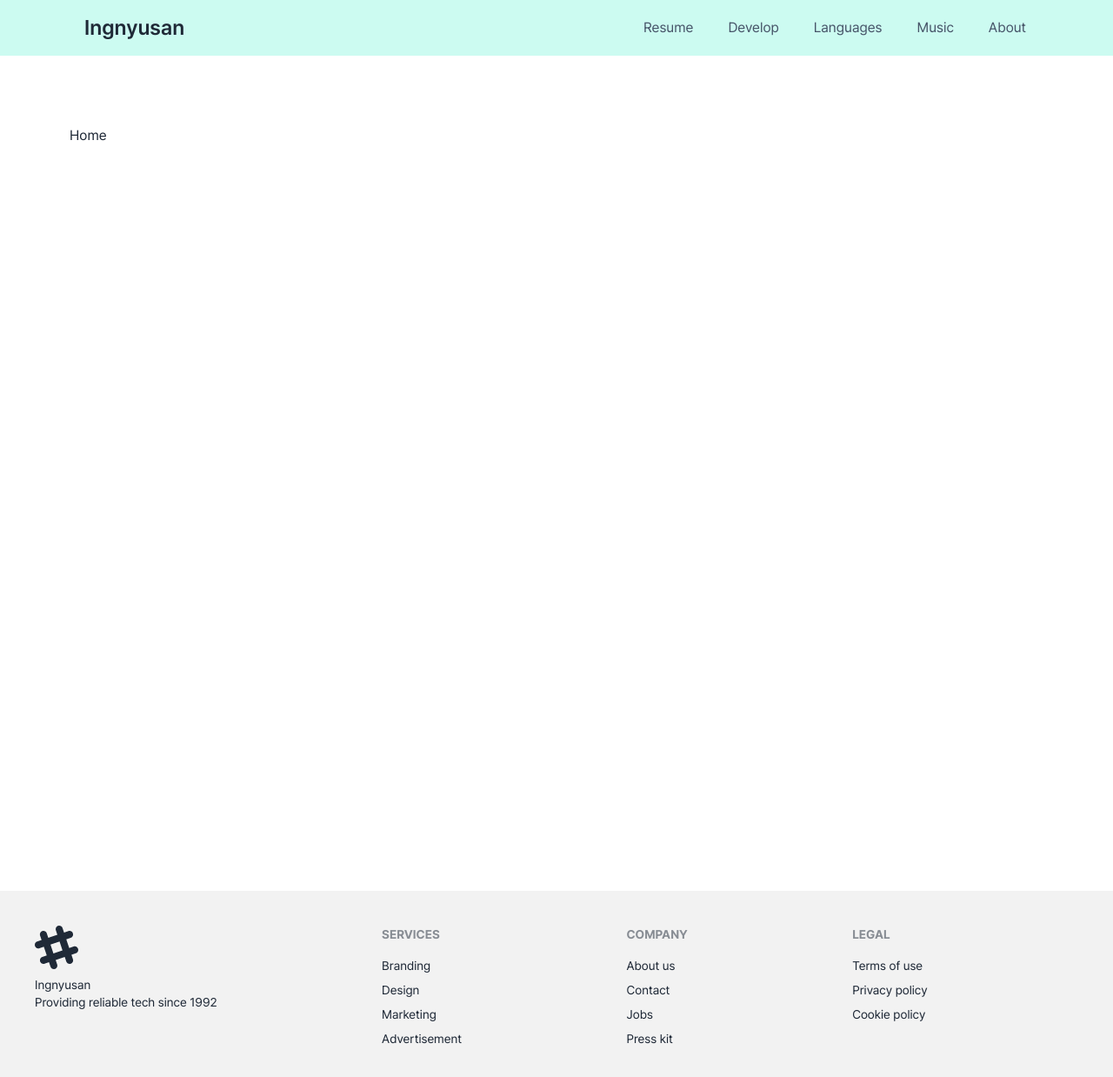
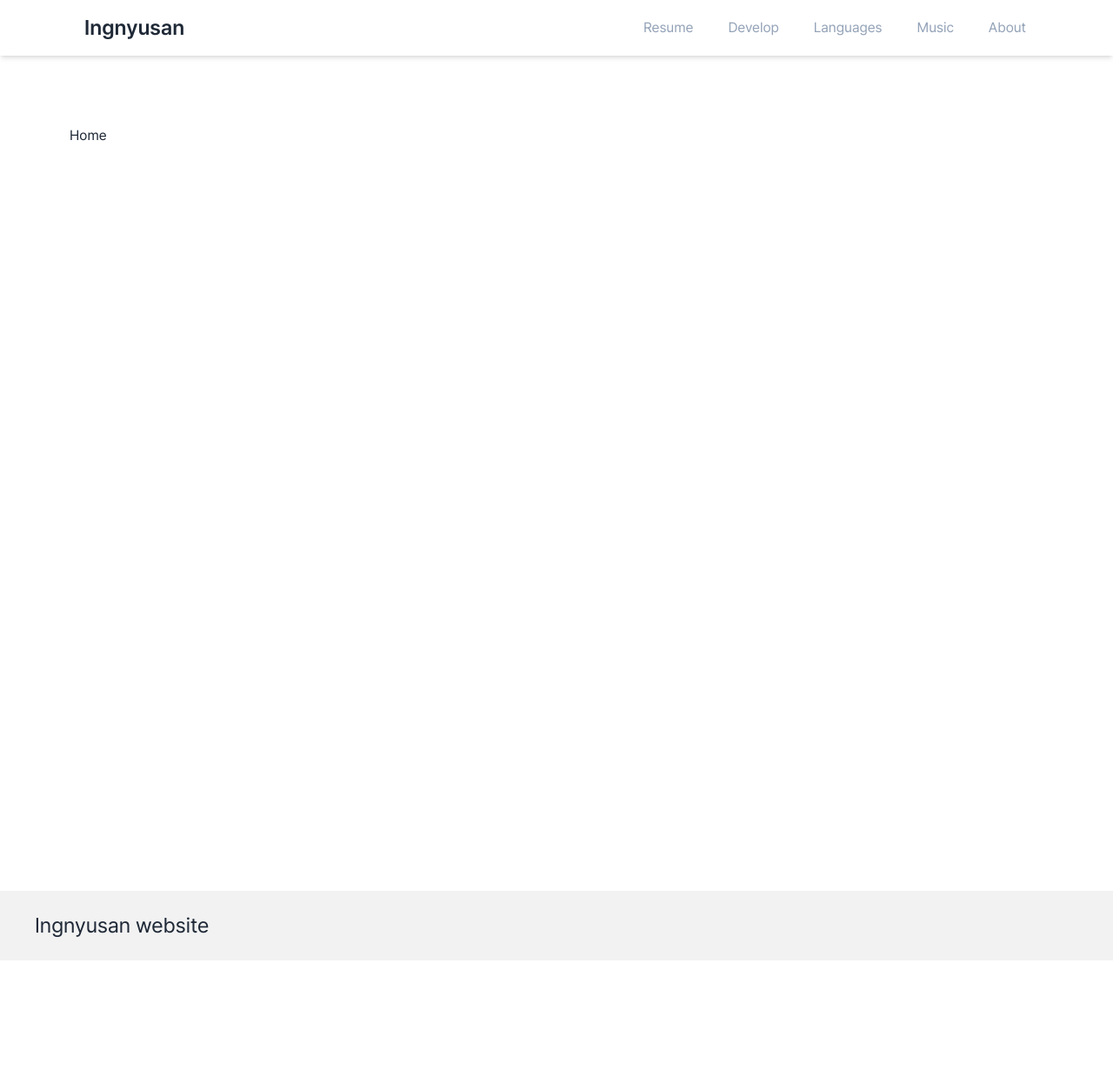
Before and after one commit to olcw78/ingnyusan, a React (Vite) app: page / in a window 1280 px wide. Shown: the top 1238 px of the page at 87% size. After the commit the page ends 1104 px from the top, so only its background shows below. Built offline with nearby package versions, Linux system fonts and the light colour scheme.

Commit message:
update: style of layout

```diff
--- a/src/components/layout/Footer.tsx
+++ b/src/components/layout/Footer.tsx
@@ -1,45 +1,8 @@
 import { FC } from "react";
 
 const Footer: FC = () => (
-  <footer className="footer p-10 bg-base-200 text-base-content">
-    <div>
-      <svg
-        width="50"
-        height="50"
-        viewBox="0 0 24 24"
-        xmlns="http://www.w3.org/2000/svg"
-        fillRule="evenodd"
-        clipRule="evenodd"
-        className="fill-current"
-      >
-        <path d="M22.672 15.226l-2.432.811.841 2.515c.33 1.019-.209 2.127-1.23 2.456-1.15.325-2.148-.321-2.463-1.226l-.84-2.518-5.013 1.677.84 2.517c.391 1.203-.434 2.542-1.831 2.542-.88 0-1.601-.564-1.86-1.314l-.842-2.516-2.431.809c-1.135.328-2.145-.317-2.463-1.229-.329-1.018.211-2.127 1.231-2.456l2.432-.809-1.621-4.823-2.432.808c-1.355.384-2.558-.59-2.558-1.839 0-.817.509-1.582 1.327-1.846l2.433-.809-.842-2.515c-.33-1.02.211-2.129 1.232-2.458 1.02-.329 2.13.209 2.461 1.229l.842 2.515 5.011-1.677-.839-2.517c-.403-1.238.484-2.553 1.843-2.553.819 0 1.585.509 1.85 1.326l.841 2.517 2.431-.81c1.02-.33 2.131.211 2.461 1.229.332 1.018-.21 2.126-1.23 2.456l-2.433.809 1.622 4.823 2.433-.809c1.242-.401 2.557.484 2.557 1.838 0 .819-.51 1.583-1.328 1.847m-8.992-6.428l-5.01 1.675 1.619 4.828 5.011-1.674-1.62-4.829z"></path>
-      </svg>
-      <p>
-        Ingnyusan
-        <br />
-        Providing reliable tech since 1992
-      </p>
-    </div>
-    <div>
-      <span className="footer-title">Services</span>
-      <a className="link link-hover">Branding</a>
-      <a className="link link-hover">Design</a>
-      <a className="link link-hover">Marketing</a>
-      <a className="link link-hover">Advertisement</a>
-    </div>
-    <div>
-      <span className="footer-title">Company</span>
-      <a className="link link-hover">About us</a>
-      <a className="link link-hover">Contact</a>
-      <a className="link link-hover">Jobs</a>
-      <a className="link link-hover">Press kit</a>
-    </div>
-    <div>
-      <span className="footer-title">Legal</span>
-      <a className="link link-hover">Terms of use</a>
-      <a className="link link-hover">Privacy policy</a>
-      <a className="link link-hover">Cookie policy</a>
-    </div>
+  <footer className="footer px-10 bg-base-200 text-base-content h-20 flex items-center">
+    <p className="text-2xl">Ingnyusan website</p>
   </footer>
 );
 export default Footer;
--- a/src/components/layout/Navbar.tsx
+++ b/src/components/layout/Navbar.tsx
@@ -7,16 +7,22 @@ interface NavbarProps {
 }
 
 const Navbar: FC<NavbarProps> = ({ routesManager }) => (
-  <div className="navbar bg-teal-100 px-20 min-h-[25px]">
+  <div className="navbar px-20 min-h-[25px] shadow-md">
     <div className="flex-1">
-      <Link to="/" className="btn btn-ghost normal-case text-2xl">
-        Ingnyusan
+      <Link to="/" className="btn btn-ghost">
+        <span className="normal-case text-2xl">Ingnyusan</span>
       </Link>
     </div>
 
     <div className="flex-none">
       <ul className="menu menu-horizontal px-1 gap-x-2">
-        {routesManager.build()}
+        {routesManager.routes?.map(({ path, name }) => (
+          <li key={path}>
+            <Link to={path}>
+              <p className="text-slate-400">{name}</p>
+            </Link>
+          </li>
+        ))}
       </ul>
     </div>
   </div>
--- a/src/routes/RoutesManager.tsx
+++ b/src/routes/RoutesManager.tsx
@@ -1,7 +1,5 @@
 import { RoutesT } from "@/routes";
 import { RoutesConfig } from "@/routes/RoutesConfig";
-import { ReactNode } from "react";
-import { Link } from "react-router-dom";
 
 export class RoutesManager {
   public constructor(
@@ -29,18 +27,4 @@ export class RoutesManager {
       this._routes = this._routes.filter((x) => x.name !== ex);
     }
   }
-
-  public build(): ReactNode {
-    return (
-      <>
-        {this._routes.map(({ path, name }) => (
-          <li key={path}>
-            <Link to={path}>
-              <p className="text-slate-600">{name}</p>
-            </Link>
-          </li>
-        ))}
-      </>
-    );
-  }
 }
```
